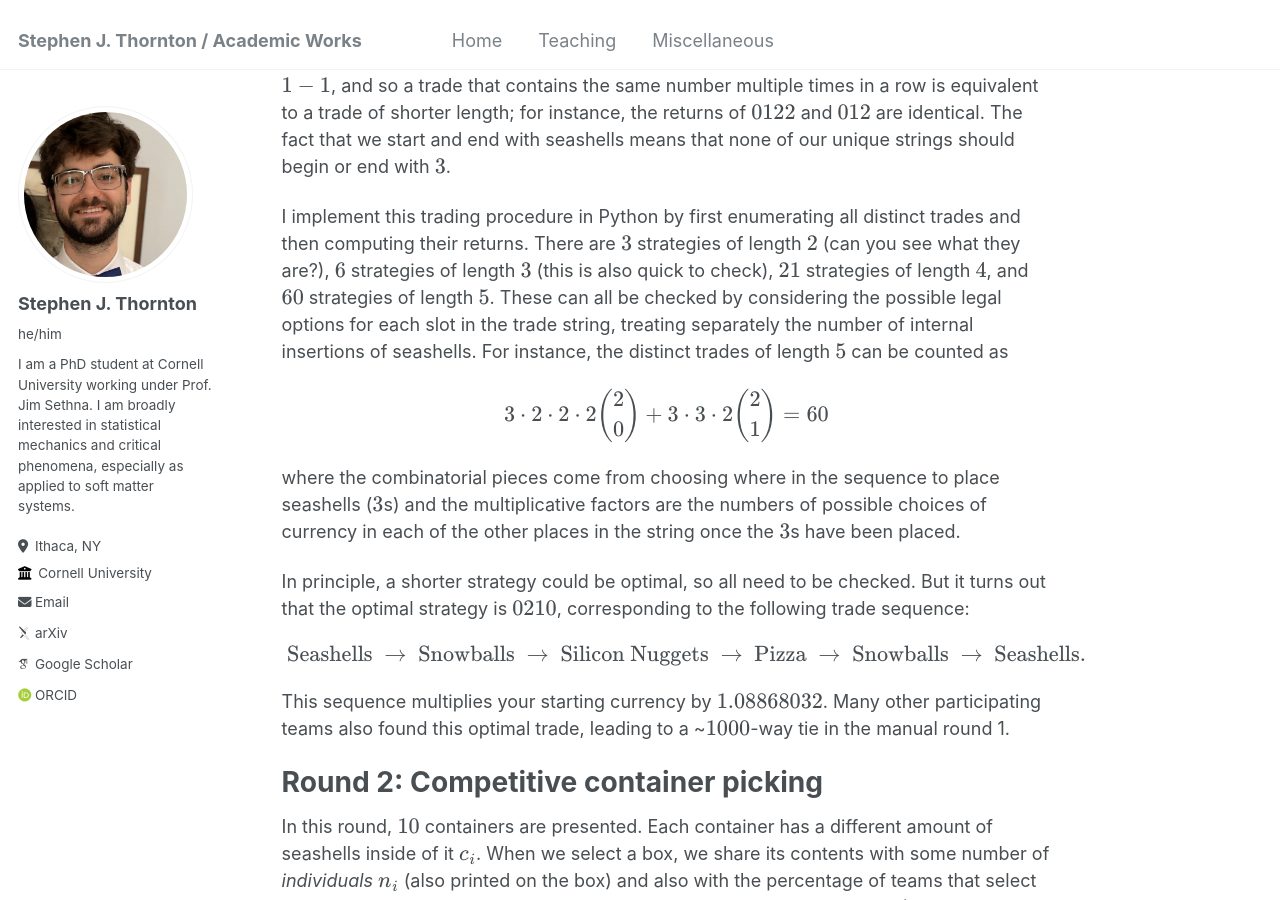
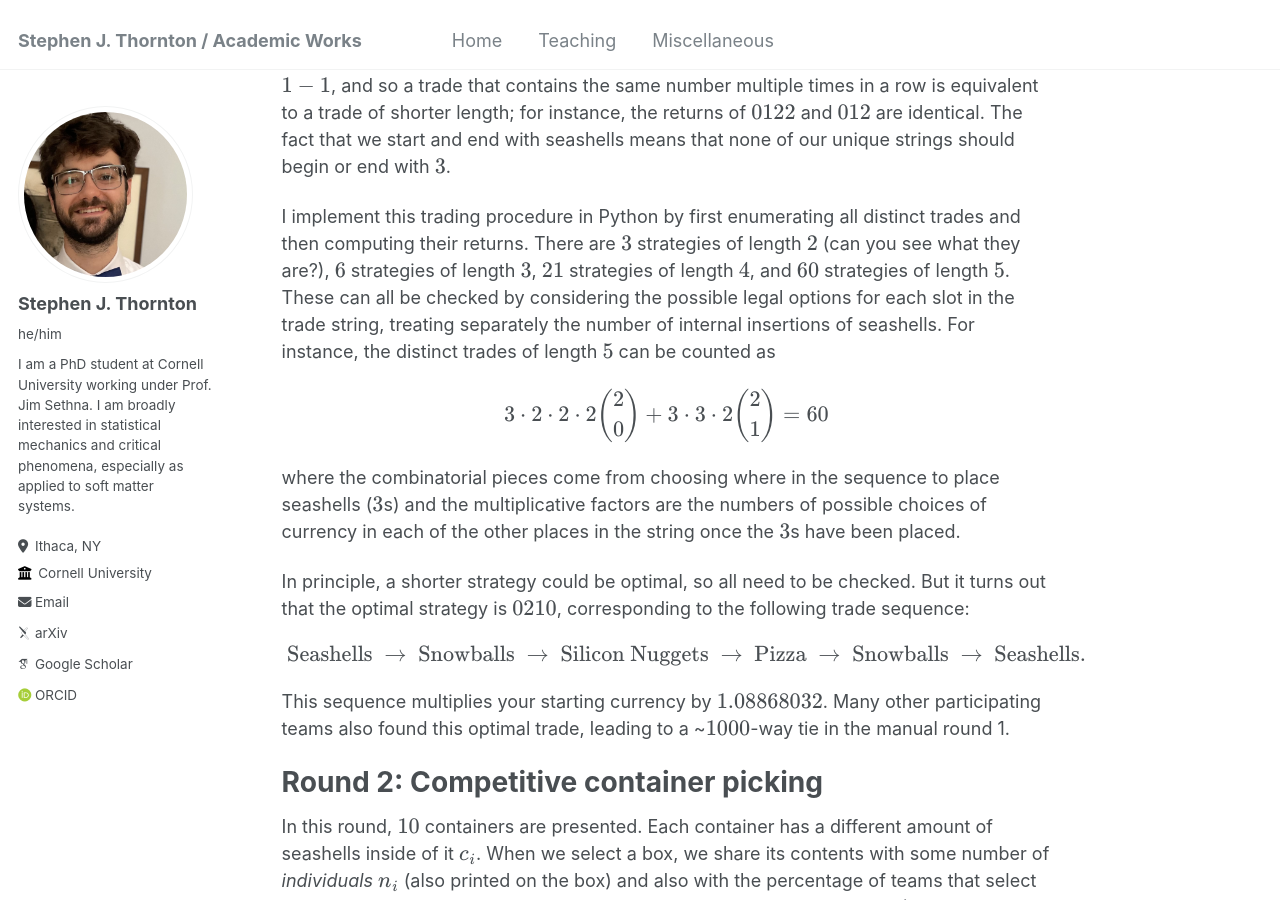
Before and after one commit to stephen-thornton/stephen-thornton.github.io, a Jekyll site: the page built from _miscellaneous/Prosperity.md, in a window 1280 px wide and 900 px high, scrolled down 1216 px. Built offline with Jekyll 4.4.1, drawn with Linux system fonts in a browser that asks for light colours; some web fonts are replaced.

Commit message:
Update Prosperity.md

```diff
--- a/_miscellaneous/Prosperity.md
+++ b/_miscellaneous/Prosperity.md
@@ -30,7 +30,7 @@ A legal trade sequence is a string of at most \\( 6 \\) digits that starts and e
 
 We can further reduce the computational time by noting that trading a currency for itself is \\( 1-1 \\), and so a trade that contains the same number multiple times in a row is equivalent to a trade of shorter length; for instance, the returns of \\( 0122 \\) and \\( 012 \\) are identical. The fact that we start and end with seashells means that none of our unique strings should begin or end with \\( 3 \\).
 
-I implement this trading procedure in Python by first enumerating all distinct trades and then computing their returns. There are \\( 3 \\) strategies of length \\( 2 \\) (can you see what they are?), \\( 6 \\) strategies of length \\( 3 \\) (this is also quick to check), \\( 21 \\) strategies of length \\( 4 \\), and \\( 60 \\) strategies of length \\( 5 \\). These can all be checked by considering the possible legal options for each slot in the trade string, treating separately the number of internal insertions of seashells. For instance, the distinct trades of length \\( 5 \\) can be counted as
+I implement this trading procedure in Python by first enumerating all distinct trades and then computing their returns. There are \\( 3 \\) strategies of length \\( 2 \\) (can you see what they are?), \\( 6 \\) strategies of length \\( 3 \\), \\( 21 \\) strategies of length \\( 4 \\), and \\( 60 \\) strategies of length \\( 5 \\). These can all be checked by considering the possible legal options for each slot in the trade string, treating separately the number of internal insertions of seashells. For instance, the distinct trades of length \\( 5 \\) can be counted as
 
 $$ 3\cdot 2\cdot 2 \cdot 2 {2 \choose 0} + 3\cdot 3\cdot 2 {2 \choose 1} = 60 $$
 
```
